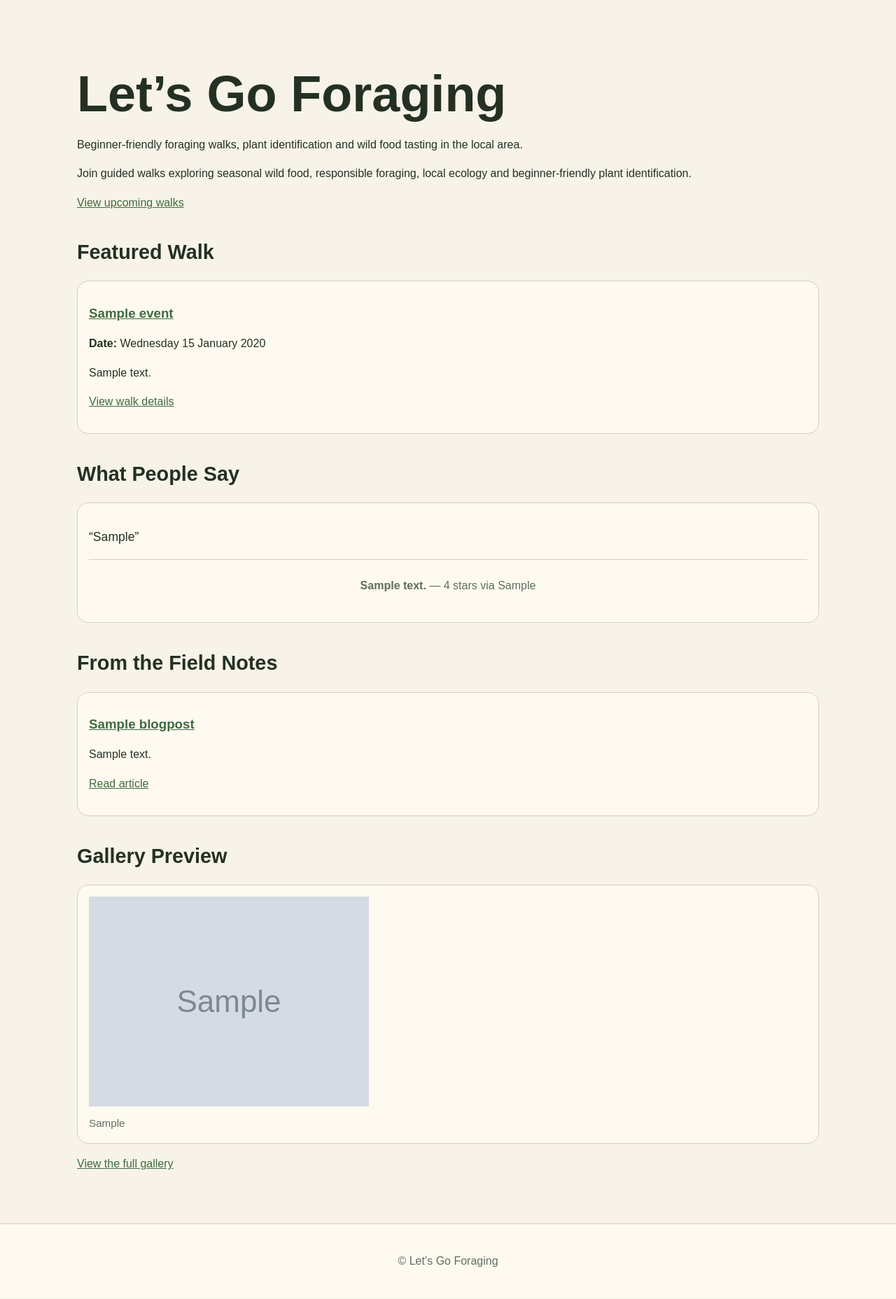
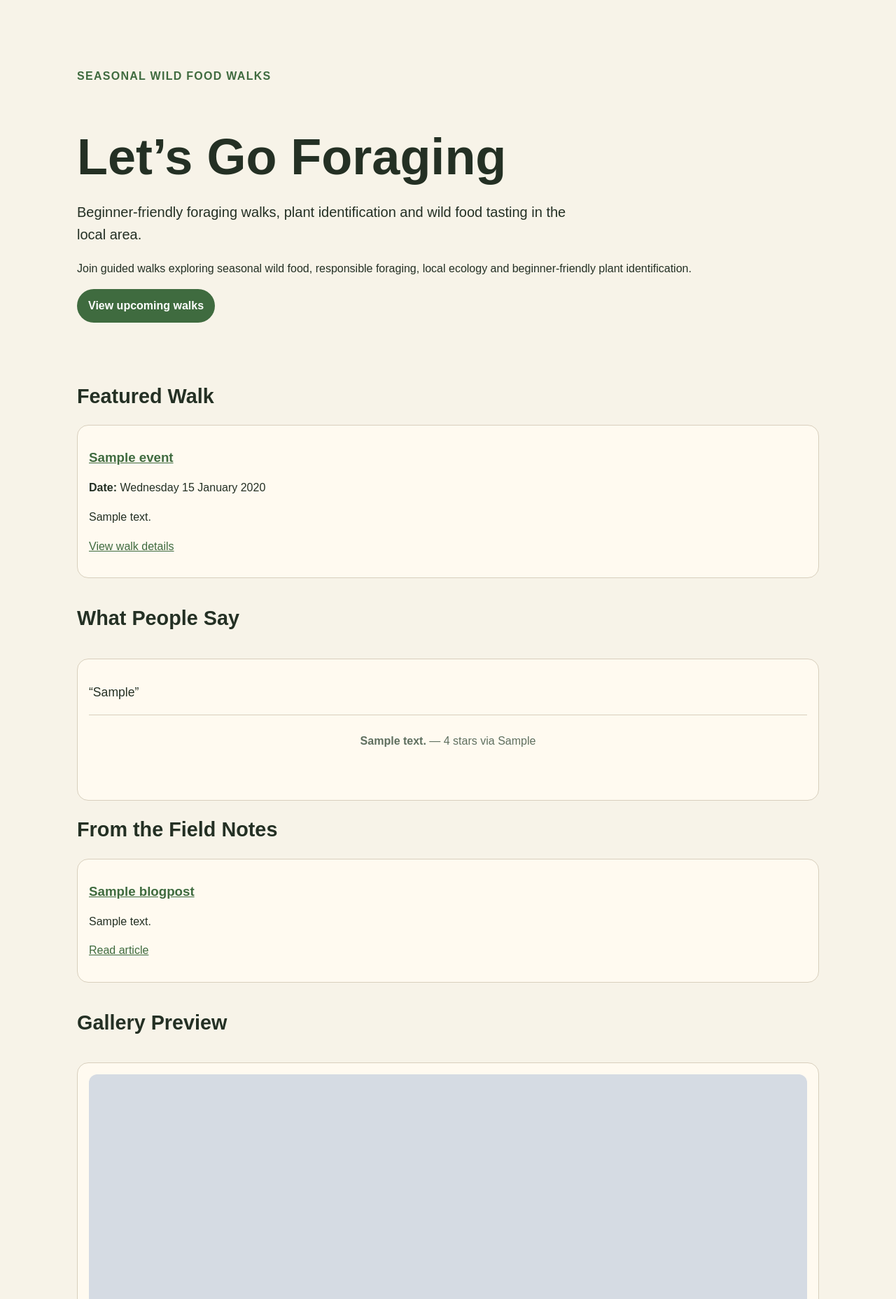
Before and after one commit to hannahashe/letsgoforaging, a Django app: page / in a window 1280 px wide. Shown: the part 64-1920 px from the top of the page at 70% size. Before the commit the page ends 1874 px from the top, so only its background shows below. Run offline with Django 5.2, Linux system fonts and the light colour scheme; tables that the repository leaves empty hold one stand-in row (values such as "Sample post"); grey boxes marked "Sample" are stand-in pictures.

Commit message:
Refactor templates and styles for improved layout and design consistency

```diff
--- a/core/static/core/css/style.css
+++ b/core/static/core/css/style.css
@@ -160,3 +160,48 @@ a[href*="book"]:focus {
     background: var(--colour-accent-dark);
     color: white;
 }
+
+.hero {
+    min-height: 55vh;
+    display: grid;
+    align-items: center;
+    padding: 3rem 0;
+}
+
+.hero-text {
+    max-width: 700px;
+    font-size: 1.25rem;
+}
+
+.eyebrow {
+    margin-bottom: 0.5rem;
+    color: var(--colour-accent);
+    font-weight: 700;
+    letter-spacing: 0.08em;
+    text-transform: uppercase;
+}
+
+.page-intro {
+    max-width: 760px;
+}
+
+.card-grid {
+    display: grid;
+    grid-template-columns: repeat(auto-fit, minmax(min(100%, 260px), 1fr));
+    gap: 1.25rem;
+}
+
+.card {
+    height: 100%;
+}
+
+.image-card {
+    overflow: hidden;
+}
+
+.image-card img {
+    width: 100%;
+    aspect-ratio: 4 / 3;
+    object-fit: cover;
+    border-radius: 0.75rem;
+}
--- a/core/templates/core/home.html
+++ b/core/templates/core/home.html
@@ -3,10 +3,13 @@
 {% block title %}Home | Let’s Go Foraging{% endblock %}
 
 {% block content %}
-<section>
+<section class="hero">
+    <div>
+        <p class="eyebrow">Seasonal wild food walks</p>
+
         <h1>Let’s Go Foraging</h1>
 
-    <p>
+        <p class="hero-text">
             Beginner-friendly foraging walks, plant identification
             and wild food tasting in the local area.
         </p>
@@ -16,14 +19,15 @@
             foraging, local ecology and beginner-friendly plant identification.
         </p>
 
-    <a href="{% url 'event_list' %}">View upcoming walks</a>
+        <a class="button" href="{% url 'event_list' %}">View upcoming walks</a>
+    </div>
 </section>
 
 <section>
     <h2>Featured Walk</h2>
 
     {% if featured_event %}
-        <article>
+        <article class="card">
             <h3>
                 <a href="{{ featured_event.get_absolute_url }}">
                     {{ featured_event.title }}
@@ -52,9 +56,9 @@
     <h2>What People Say</h2>
 
     {% if featured_reviews %}
-        <div>
+        <div class="card-grid">
             {% for review in featured_reviews %}
-                <blockquote>
+                <blockquote class="card">
                     <p>“{{ review.quote }}”</p>
 
                     <footer>
@@ -84,7 +88,7 @@
     <h2>From the Field Notes</h2>
 
     {% if featured_post %}
-        <article>
+        <article class="card">
             <h3>
                 <a href="{{ featured_post.get_absolute_url }}">
                     {{ featured_post.title }}
@@ -108,9 +112,9 @@
     <h2>Gallery Preview</h2>
 
     {% if featured_images %}
-        <div>
+        <div class="card-grid">
             {% for image in featured_images %}
-                <figure>
+                <figure class="card image-card">
                     <img src="{{ image.image.url }}" alt="{{ image.alt_text }}">
 
                     {% if image.caption %}
```
Also changed, not shown: core/templates/core/blog_list.html (+5 -3 lines), core/templates/core/event_list.html (+10 -8 lines), core/templates/core/gallery.html (+5 -3 lines). Lines whose indentation alone changed are shown as unchanged.
